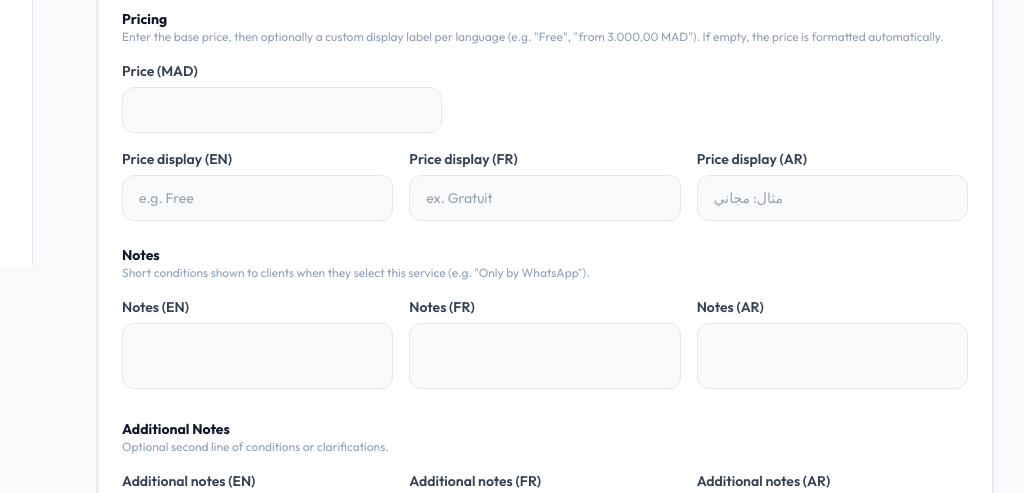
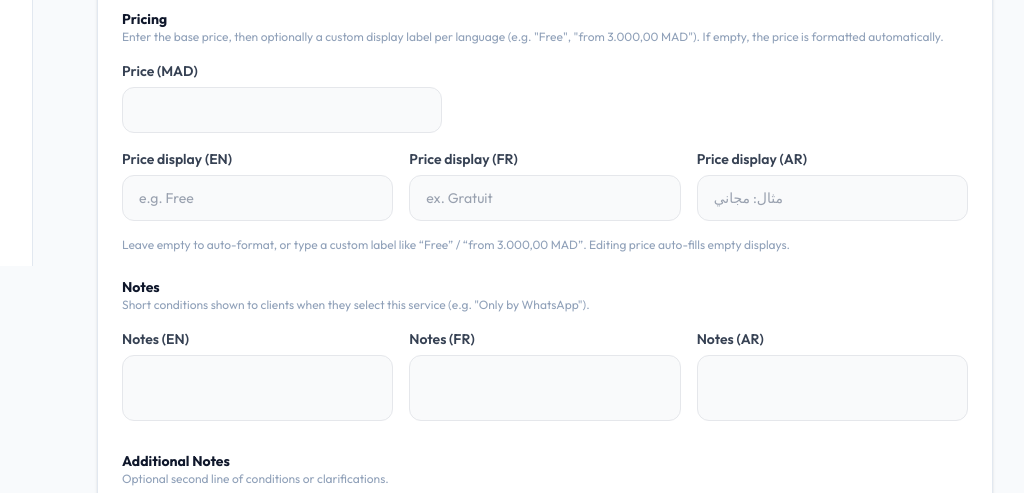
Before and after one commit to marokkobiz/morocco-law-search, a Laravel app: template resources/views/admin/services/form.blade.php in a window 1280 px wide. Shown: the part 534-1027 px from the top of the page, without its empty margins (223-1247 px from the left). Run offline with Laravel 12, Linux system fonts and the light colour scheme; the template is opened without the code that fills it, so the values that code supplies are empty; a user stored in the database is signed in; data comes from the database, SQL or seed files in the repository; style sheets or scripts are compiled from the project's sources; some libraries are stand-ins or nearby versions; some web fonts are replaced.

Commit message:
feat(service-form): enhance price input with auto-fill functionality for display fields

```diff
--- a/resources/views/admin/services/form.blade.php
+++ b/resources/views/admin/services/form.blade.php
@@ -61,7 +61,7 @@
 
                 <div class="sm:max-w-xs">
                     <label class="block text-sm font-semibold text-gray-700 mb-1.5">Price (MAD)</label>
-                    <input type="number" name="price" value="{{ old('price', $service->price) }}" step="0.01" min="0"
+                    <input type="number" id="price-input" name="price" value="{{ old('price', $service->price) }}" step="0.01" min="0"
                            required
                            class="w-full rounded-xl border border-gray-200 bg-gray-50 px-4 py-3 text-sm text-gray-900 placeholder:text-gray-400 focus:border-blue-500 focus:bg-white focus:ring-1 focus:ring-blue-500 outline-none transition-colors">
                 </div>
@@ -70,12 +70,14 @@
                     @foreach(['en', 'fr', 'ar'] as $locale)
                         <div>
                             <label class="block text-sm font-semibold text-gray-700 mb-1.5">Price display ({{ strtoupper($locale) }})</label>
-                            <input type="text" name="price_display_{{ $locale }}" value="{{ old('price_display_' . $locale, $service->{'price_display_' . $locale}) }}"
+                            <input type="text" id="price-display-{{ $locale }}" name="price_display_{{ $locale }}" value="{{ old('price_display_' . $locale, $service->{'price_display_' . $locale}) }}"
                                    maxlength="255" placeholder="{{ $locale === 'en' ? 'e.g. Free' : ($locale === 'fr' ? 'ex. Gratuit' : 'مثال: مجاني') }}"
+                                   data-auto="1"
                                    class="w-full rounded-xl border border-gray-200 bg-gray-50 px-4 py-3 text-sm text-gray-900 placeholder:text-gray-400 focus:border-blue-500 focus:bg-white focus:ring-1 focus:ring-blue-500 outline-none transition-colors">
                         </div>
                     @endforeach
                 </div>
+                <p class="mt-1 text-xs text-slate-400">Leave empty to auto-format, or type a custom label like “Free” / “from 3.000,00 MAD”. Editing price auto-fills empty displays.</p>
             </div>
 
             <div class="space-y-4">
@@ -151,4 +153,61 @@
     </div>
 </div>
 
+<script>
+(function() {
+    const priceInput = document.getElementById('price-input');
+    const fields = {
+        en: document.getElementById('price-display-en'),
+        fr: document.getElementById('price-display-fr'),
+        ar: document.getElementById('price-display-ar'),
+    };
+    if (!priceInput || !fields.en) return;
+
+    function formatPrice(price, locale) {
+        const num = parseFloat(price);
+        if (isNaN(num) || price === '') return '';
+        if (num === 0) {
+            if (locale === 'en') return 'Free';
+            if (locale === 'fr') return 'Gratuit';
+            return 'مجاني';
+        }
+        const formatted = num.toLocaleString(locale === 'ar' ? 'ar-MA' : 'fr-FR', {minimumFractionDigits: 2, maximumFractionDigits: 2});
+        if (locale === 'ar') return formatted + ' درهم';
+        return formatted + ' MAD';
+    }
+
+    function autoFill() {
+        const price = priceInput.value;
+        Object.keys(fields).forEach(locale => {
+            const input = fields[locale];
+            if (!input) return;
+            if (input.dataset.auto === '1' || input.value.trim() === '') {
+                input.value = formatPrice(price, locale);
+                input.dataset.auto = '1';
+            }
+        });
+    }
+
+    Object.values(fields).forEach(input => {
+        input.addEventListener('input', () => {
+            if (input.value.trim() === '') {
+                input.dataset.auto = '1';
+            } else {
+                const locale = input.id.replace('price-display-', '');
+                const autoVal = formatPrice(priceInput.value, locale);
+                input.dataset.auto = (input.value === autoVal) ? '1' : '0';
+            }
+        });
+        if (input.value.trim() !== '') {
+            const locale = input.id.replace('price-display-', '');
+            input.dataset.auto = (input.value === formatPrice(priceInput.value, locale)) ? '1' : '0';
+        }
+    });
+
+    priceInput.addEventListener('input', autoFill);
+    priceInput.addEventListener('change', autoFill);
+    autoFill();
+})();
+</script>
+
 @endsection
```
